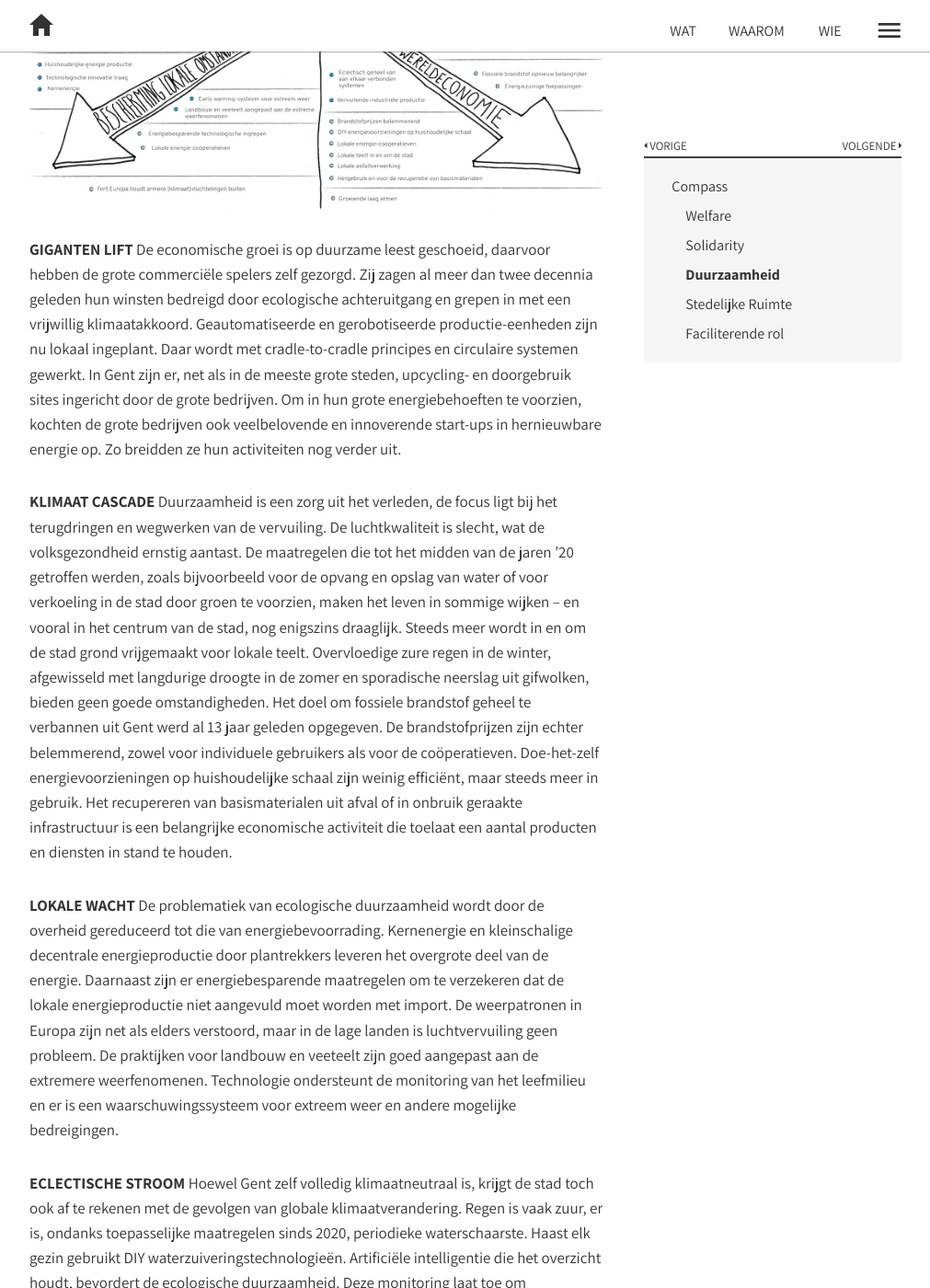
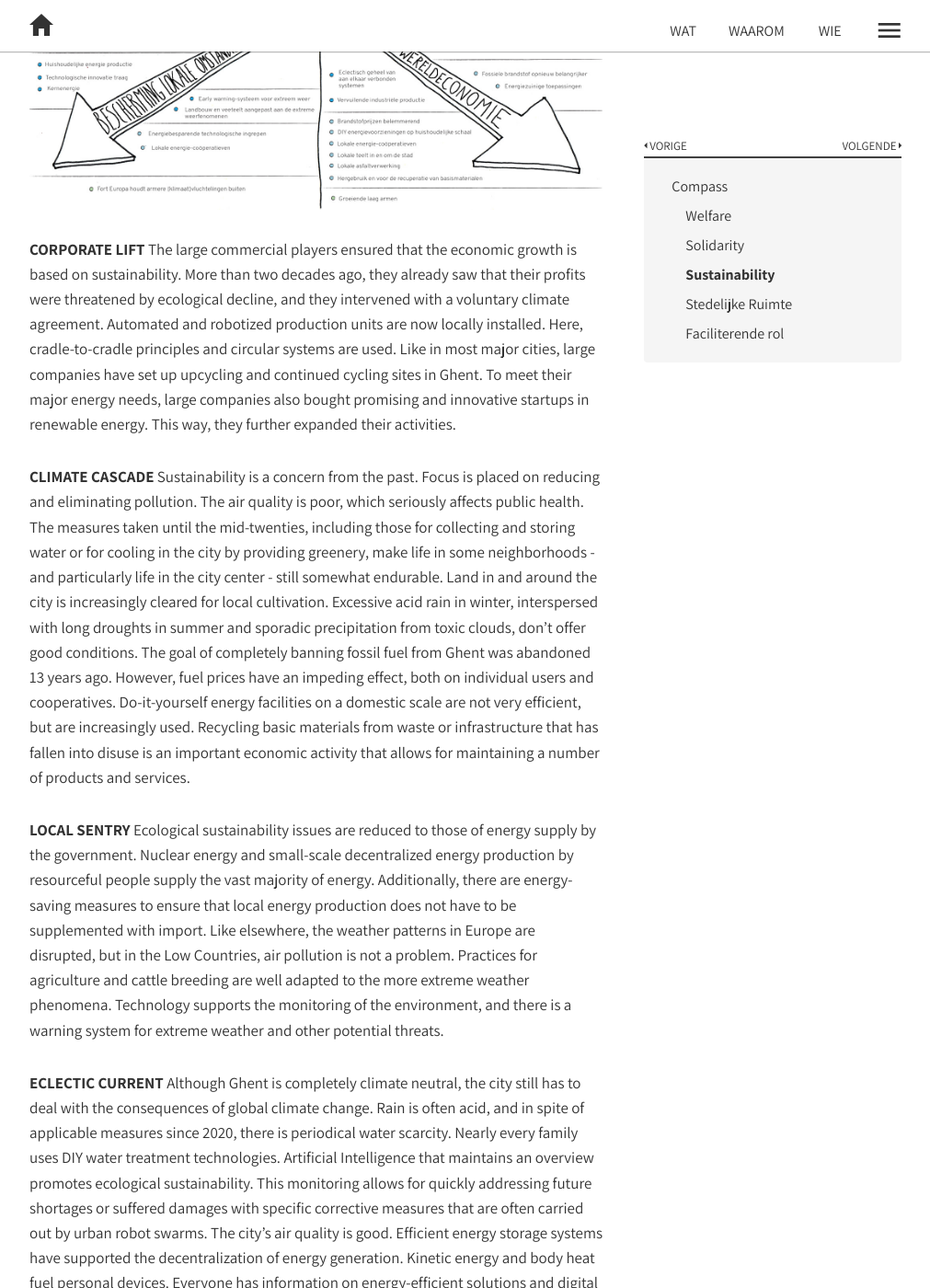
Before and after one commit to lab9k/scripts-voor-gent-2040-en, a Jekyll site: the page built from chapters/chapter-05-part-4.md, in a window 1280 px wide and 1400 px high, scrolled down 469 px. Shown: the whole window at 92% size, without its empty margins (133-1144 px from the left). Built offline with Jekyll 4.4.1, drawn with Linux system fonts in a browser that asks for light colours; nearby versions of some CDN libraries; some of the changed text lies outside the part shown.

Commit message:
Update chapter-05-part-4.md

```diff
--- a/chapters/chapter-05-part-4.md
+++ b/chapters/chapter-05-part-4.md
@@ -5,16 +5,16 @@ part: 4
 chapter: 5
 ispart: true
 permalink: /kompas/duurzaamheid/
-title: Duurzaamheid
+title: Sustainability
 indentlevel: 2
 ---
 
 <a href="{{ site.baseurl }}/images/Duurzaamheid.jpg" data-lightbox="Duurzaamheid"><img src="{{ site.baseurl }}/images/Duurzaamheid.jpg"></a>
 
-**GIGANTEN LIFT** De economische groei is op duurzame leest geschoeid, daarvoor hebben de grote commerciële spelers zelf gezorgd. Zij zagen al meer dan twee decennia geleden hun winsten bedreigd door ecologische achteruitgang en grepen in met een vrijwillig klimaatakkoord. Geautomatiseerde en gerobotiseerde productie-eenheden zijn nu lokaal ingeplant. Daar wordt met cradle-to-cradle principes en circulaire systemen gewerkt. In Gent zijn er, net als in de meeste grote steden, upcycling- en doorgebruik sites ingericht door de grote bedrijven. Om in hun grote energiebehoeften te voorzien, kochten de grote bedrijven ook veelbelovende en innoverende start-ups in hernieuwbare energie op. Zo breidden ze hun activiteiten nog verder uit.
+**CORPORATE LIFT** The large commercial players ensured that the economic growth is based on sustainability. More than two decades ago, they already saw that their profits were threatened by ecological decline, and they intervened with a voluntary climate agreement. Automated and robotized production units are now locally installed. Here, cradle-to-cradle principles and circular systems are used. Like in most major cities, large companies have set up upcycling and continued cycling sites in Ghent. To meet their major energy needs, large companies also bought promising and innovative startups in renewable energy. This way, they further expanded their activities.
 
-**KLIMAAT CASCADE** Duurzaamheid is een zorg uit het verleden, de focus ligt bij het terugdringen en wegwerken van de vervuiling. De luchtkwaliteit is slecht, wat de volksgezondheid ernstig aantast. De maatregelen die tot het midden van de jaren ’20 getroffen werden, zoals  bijvoorbeeld voor de opvang en opslag van water of voor verkoeling in de stad door groen te voorzien, maken het leven in sommige wijken – en vooral in het centrum van de stad, nog enigszins draaglijk. Steeds meer wordt in en om de stad grond vrijgemaakt voor lokale teelt. Overvloedige zure regen in de winter, afgewisseld met langdurige droogte in de zomer en sporadische neerslag uit gifwolken, bieden geen goede omstandigheden. Het doel om fossiele brandstof geheel te verbannen uit Gent werd al 13 jaar geleden opgegeven. De brandstofprijzen zijn echter belemmerend, zowel voor individuele gebruikers als voor de coöperatieven. Doe-het-zelf energievoorzieningen op huishoudelijke schaal zijn weinig efficiënt, maar steeds meer in gebruik.  Het recupereren van basismaterialen uit afval of in onbruik geraakte infrastructuur is een belangrijke economische activiteit die toelaat een aantal producten en diensten in stand te houden.
+**CLIMATE CASCADE** Sustainability is a concern from the past. Focus is placed on reducing and eliminating pollution. The air quality is poor, which seriously affects public health. The measures taken until the mid-twenties, including those for collecting and storing water or for cooling in the city by providing greenery, make life in some neighborhoods - and particularly life in the city center - still somewhat endurable. Land in and around the city is increasingly cleared for local cultivation. Excessive acid rain in winter, interspersed with long droughts in summer and sporadic precipitation from toxic clouds, don’t offer good conditions. The goal of completely banning fossil fuel from Ghent was abandoned 13 years ago. However, fuel prices have an impeding effect, both on individual users and cooperatives. Do-it-yourself energy facilities on a domestic scale are not very efficient, but are increasingly used. Recycling basic materials from waste or infrastructure that has fallen into disuse is an important economic activity that allows for maintaining a number of products and services.
 
-**LOKALE WACHT** De problematiek van ecologische duurzaamheid wordt door de overheid gereduceerd tot die van energiebevoorrading. Kernenergie en kleinschalige decentrale energieproductie door plantrekkers leveren het overgrote deel van de energie. Daarnaast zijn er energiebesparende maatregelen om te verzekeren dat de lokale energieproductie niet aangevuld moet worden met import. De weerpatronen in Europa zijn net als elders verstoord, maar in de lage landen is luchtvervuiling geen probleem. De praktijken voor landbouw en veeteelt zijn goed aangepast aan de extremere weerfenomenen. Technologie ondersteunt de monitoring van het leefmilieu en er is een waarschuwingssysteem voor extreem weer en andere mogelijke bedreigingen.
+**LOCAL SENTRY** Ecological sustainability issues are reduced to those of energy supply by the government. Nuclear energy and small-scale decentralized energy production by resourceful people supply the vast majority of energy. Additionally, there are energy-saving measures to ensure that local energy production does not have to be supplemented with import. Like elsewhere, the weather patterns in Europe are disrupted, but in the Low Countries, air pollution is not a problem. Practices for agriculture and cattle breeding are well adapted to the more extreme weather phenomena. Technology supports the monitoring of the environment, and there is a warning system for extreme weather and other potential threats.
 
-**ECLECTISCHE STROOM** Hoewel Gent zelf volledig klimaatneutraal is, krijgt de stad toch ook af te rekenen met de gevolgen van globale klimaatverandering. Regen is vaak zuur, er is, ondanks toepasselijke maatregelen sinds 2020, periodieke waterschaarste. Haast elk gezin gebruikt DIY waterzuiveringstechnologieën. Artificiële intelligentie die het overzicht houdt, bevordert de ecologische duurzaamheid. Deze monitoring laat toe om aankomende tekorten of geleden schade snel aan te pakken met specifieke corrigerende maatregelen die vaak door de stedelijke robotzwermen uitgevoerd worden.  De luchtkwaliteit in de stad is wel goed. Efficiënte energieopslagsystemen hebben de decentralisatie van energieopwekking ondersteund. Kinetische energie en lichaamswarmte voeden persoonlijke devices. Iedereen beschikt over informatie over energiezuinige oplossingen en digitale kruispunten ondersteunen de toepassing van deze oplossingen.
+**ECLECTIC CURRENT** Although Ghent is completely climate neutral, the city still has to deal with the consequences of global climate change. Rain is often acid, and in spite of applicable measures since 2020, there is periodical water scarcity. Nearly every family uses DIY water treatment technologies. Artificial Intelligence that maintains an overview promotes ecological sustainability. This monitoring allows for quickly addressing future shortages or suffered damages with specific corrective measures that are often carried out by urban robot swarms. The city’s air quality is good. Efficient energy storage systems have supported the decentralization of energy generation. Kinetic energy and body heat fuel personal devices. Everyone has information on energy-efficient solutions and digital intersections support the application of these solutions.
```
